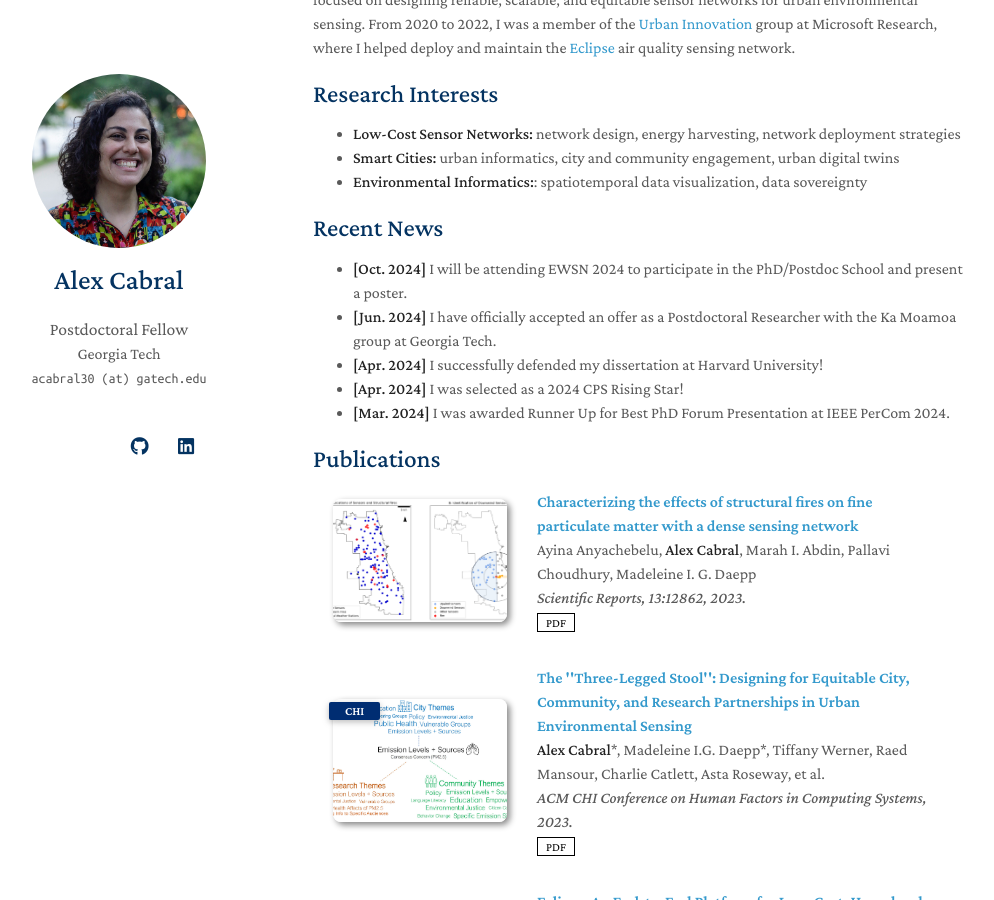
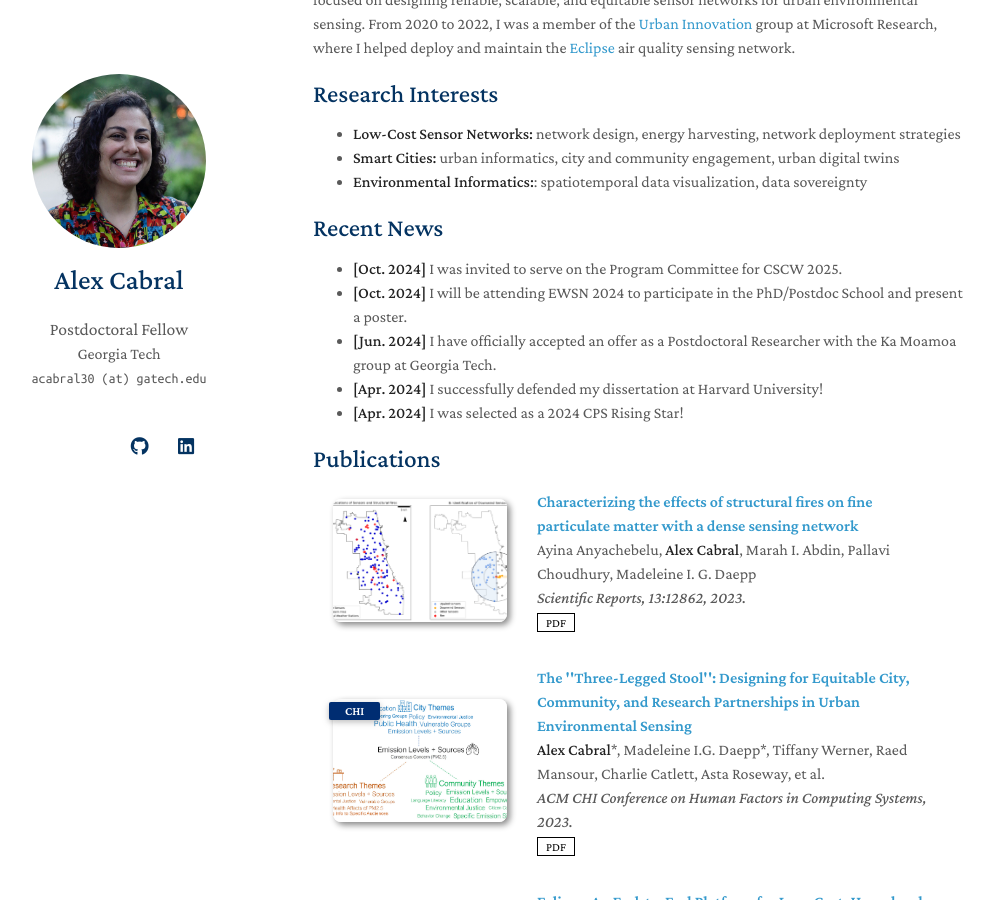
Before and after one commit to a-cabral/a-cabral.github.io, a Jekyll site: the page built from index.md, in a window 1280 px wide and 900 px high, scrolled down 309 px. Shown: the whole window, without its empty margins (157-1151 px from the left). Built offline with Jekyll 4.4.1, drawn with Linux system fonts in a browser that asks for light colours; nearby versions of some CDN libraries; a style sheet for code colours, icons or effects is not loaded; our own code applies the rules of GitHub Pages for plain Markdown files.

Commit message:
Update index.md

```diff
--- a/index.md
+++ b/index.md
@@ -17,11 +17,12 @@ I earned a PhD in Computer Science from Harvard University, where I was co-advis
 
 ## Recent News
 
+- **[Oct. 2024]** I was invited to serve on the Program Committee for CSCW 2025.
 - **[Oct. 2024]** I will be attending EWSN 2024 to participate in the PhD/Postdoc School and present a poster.
 - **[Jun. 2024]** I have officially accepted an offer as a Postdoctoral Researcher with the Ka Moamoa group at Georgia Tech.
 - **[Apr. 2024]** I successfully defended my dissertation at Harvard University!
 - **[Apr. 2024]** I was selected as a 2024 CPS Rising Star!
-- **[Mar. 2024]** I was awarded Runner Up for Best PhD Forum Presentation at IEEE PerCom 2024.
+
 
 
 
```
